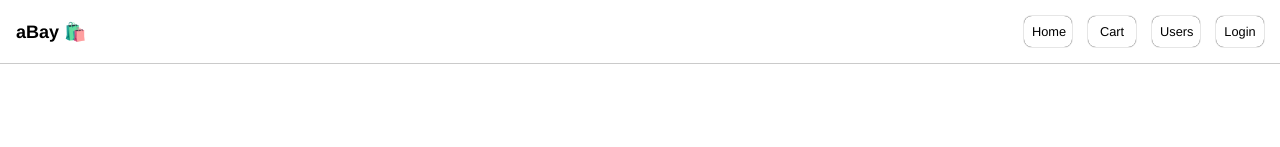
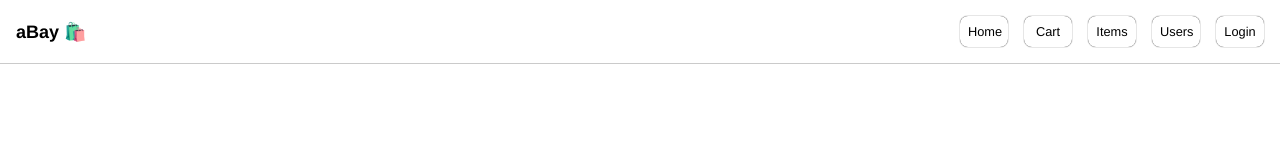
Before and after one commit to maciejbaba/mern-ecommerce, a React (Create React App) app: page / in a window 1280 px wide. Shown: the top 147 px of the page. Built offline with nearby package versions, Linux system fonts and the light colour scheme; no server answers; the HTML template or start-up script is replaced by a standard one.

Commit message:
add link to items

```diff
--- a/src/components/Nav.js
+++ b/src/components/Nav.js
@@ -6,6 +6,7 @@ const Nav = () => {
     <nav className="nav">
       <Link to="/">Home</Link>
       <Link to="/Cart">Cart</Link>
+      <Link to="/Items">Items</Link>
       <Link to="/Users">Users</Link>
       <Link to="/Login">Login</Link>
     </nav>
```
